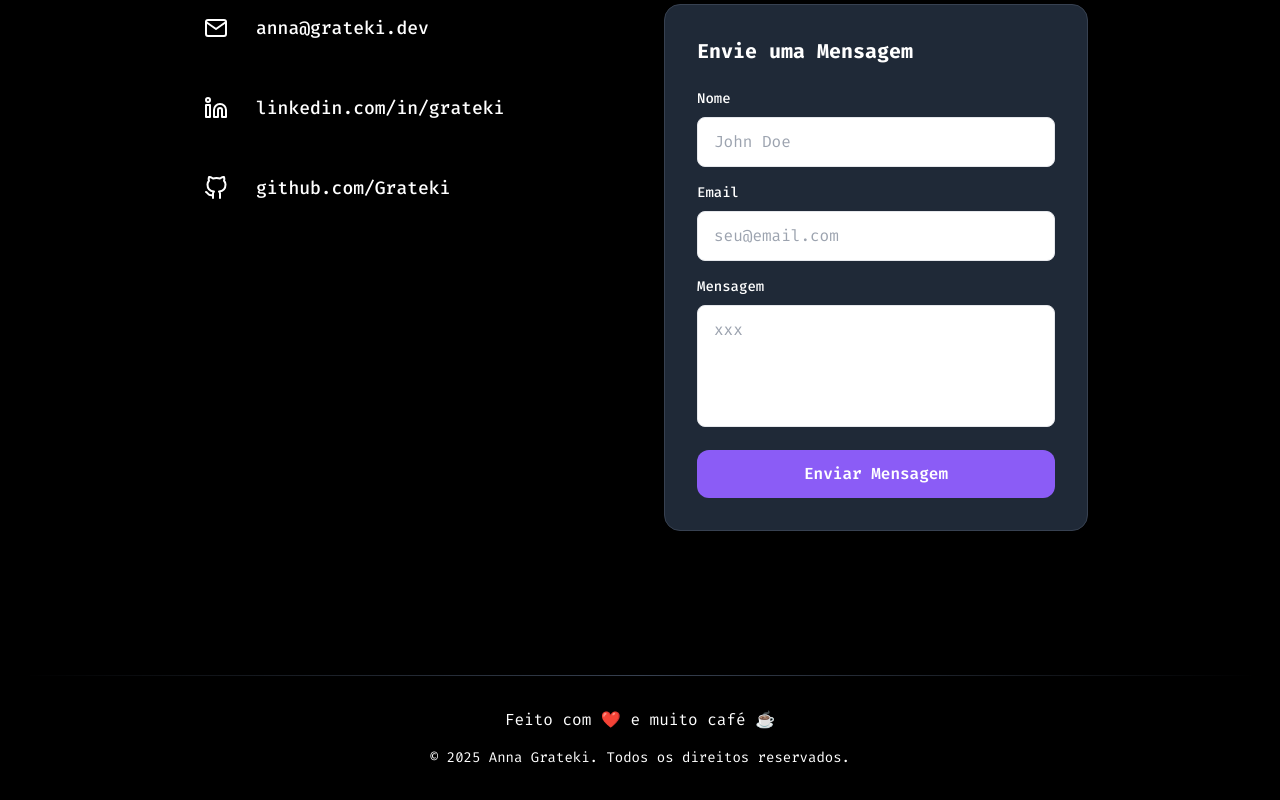
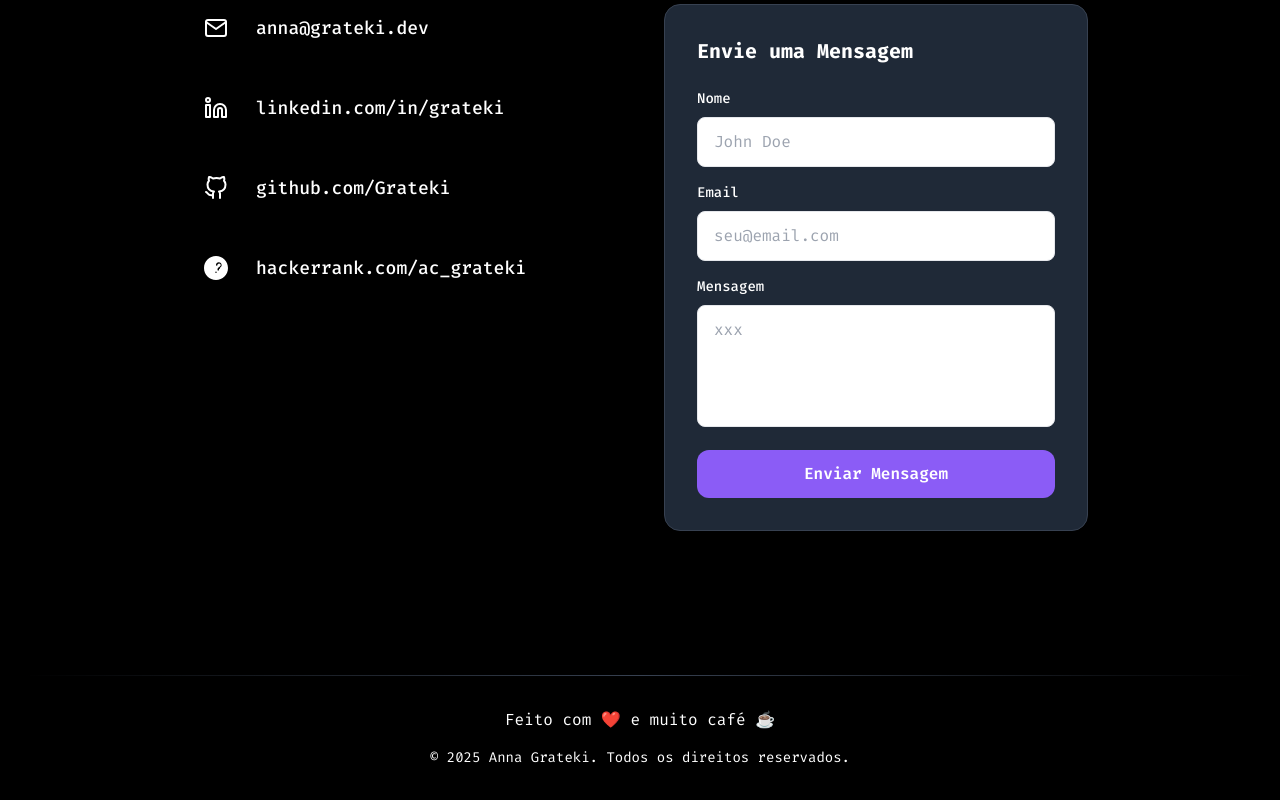
Before and after one commit to Grateki/portfolio-grateki, a plain HTML site: page portfolio.html in a window 1280 px wide. Shown: the part 6078-6878 px from the top of the page. Drawn offline with nearby package versions, Linux system fonts and the light colour scheme.

Commit message:
Add HackerRank profile and implement clean URL structure
- Added HackerRank profile link in contact section
- Implemented clean URLs without .html extensions
- Created _redirects file with 301 redirects and 200 rewrites
- Added netlify.toml for backup URL configuration
- Updated all internal links to use clean URLs
- Professional URL structure: /portfolio, /design-system

```diff
--- a/portfolio.html
+++ b/portfolio.html
@@ -544,7 +544,7 @@
             <span data-lang="en">Projects</span>
           </a>
           <a
-            href="design-system.html"
+            href="/design-system"
             class="text-[var(--color-light)] hover:text-[var(--color-primary-light)] transition-colors"
           >
             <span data-lang="pt-br">Design System</span>
@@ -667,7 +667,7 @@
           <span data-lang="pt-br">Projetos</span>
           <span data-lang="en">Projects</span>
         </a>
-        <a href="design-system.html" onclick="closeMobileMenu()">
+        <a href="/design-system" onclick="closeMobileMenu()">
           <span data-lang="pt-br">Design System</span>
           <span data-lang="en">Design System</span>
         </a>
@@ -1830,6 +1830,31 @@
                   </a>
                 </div>
               </div>
+
+              <div class="flex items-center space-x-4">
+                <div
+                  class="bg-[var(--color-primary)] p-3 rounded-lg flex-shrink-0"
+                >
+                  <svg
+                    xmlns="http://www.w3.org/2000/svg"
+                    class="h-6 w-6 text-white"
+                    viewBox="0 0 24 24"
+                    fill="currentColor"
+                  >
+                    <path d="M12 0C5.374 0 0 5.373 0 12s5.374 12 12 12 12-5.373 12-12S18.626 0 12 0zm.001 17.062c-.413 0-.742-.329-.742-.742s.329-.742.742-.742.742.329.742.742-.329.742-.742.742zm4.016-4.5c-.5.31-1.023.35-1.023 1.023v.355c0 .329-.329.658-.742.658s-.742-.329-.742-.658v-.355c0-1.394.658-2.087 1.704-2.67.948-.525 1.539-1.023 1.539-1.869 0-.909-.742-1.651-1.651-1.651s-1.651.742-1.651 1.651c0 .329-.329.658-.742.658s-.742-.329-.742-.658c0-1.567 1.268-2.835 2.835-2.835s2.835 1.268 2.835 2.835c0 1.394-.658 2.087-1.621 2.516z"/>
+                  </svg>
+                </div>
+                <div class="min-w-0">
+                  <a
+                    href="https://www.hackerrank.com/profile/ac_grateki"
+                    target="_blank"
+                    rel="noopener noreferrer"
+                    class="text-[var(--color-light)] hover:text-[var(--color-primary)] transition-colors text-lg font-medium break-all"
+                  >
+                    hackerrank.com/ac_grateki
+                  </a>
+                </div>
+              </div>
             </div>
 
             <!-- Contact Form -->
```
